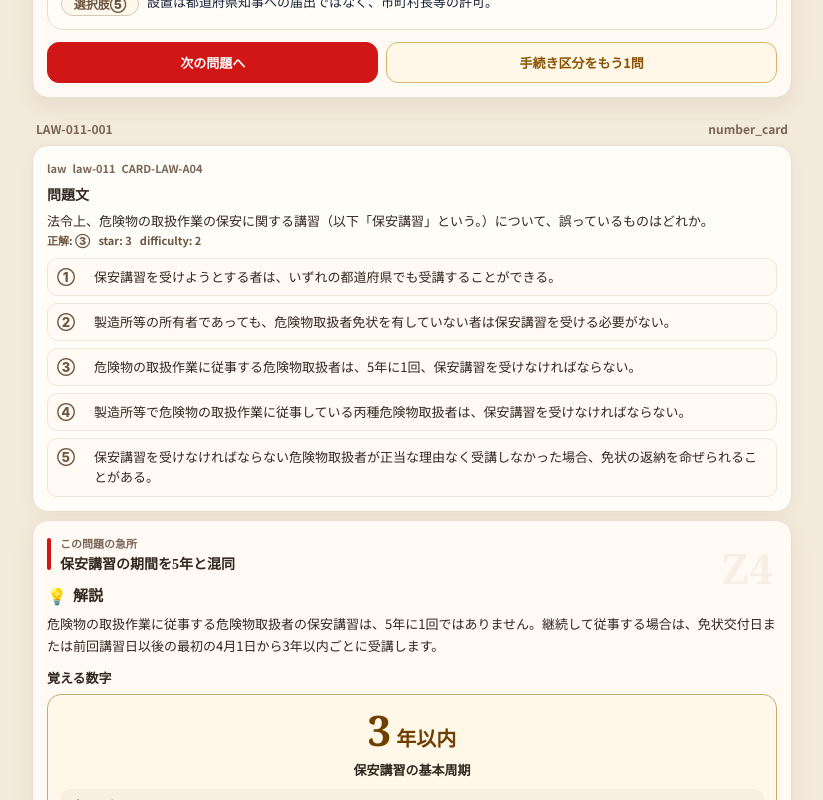
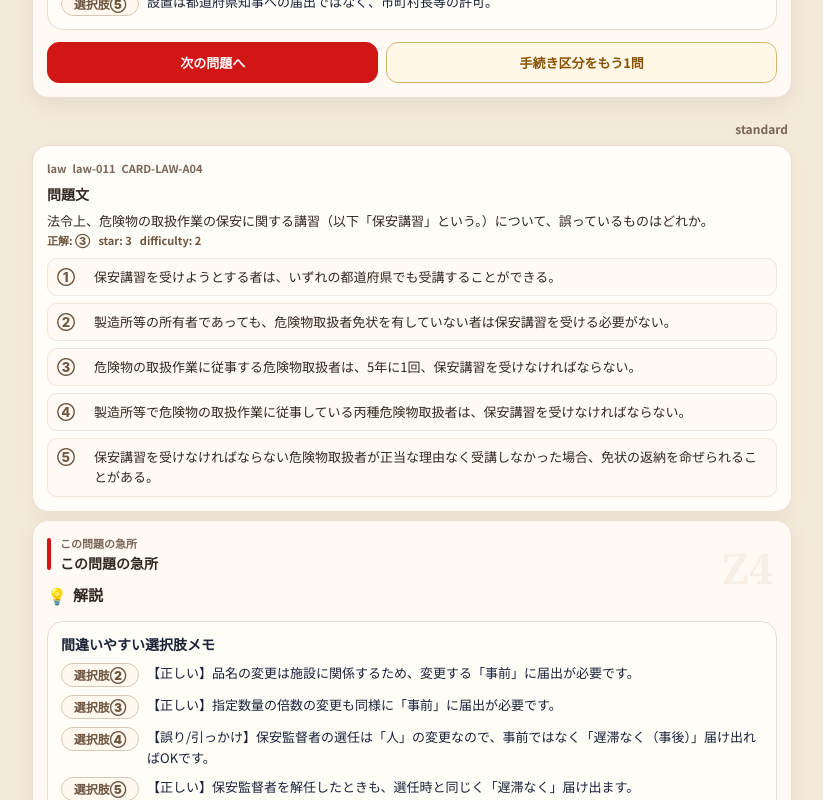
Before and after one commit to tvf6usmhq5pm-crypto/otu4_reboot, a Next.js app: page /dev/explanation-preview in a window 1280 px wide. Shown: the part 1040-1840 px from the top of the page, without its empty margins (228-1051 px from the left). Built offline with nearby package versions, Linux system fonts and the light colour scheme.

Commit message:
refactor: LAW-011-001 replace table with optionMemos and text comparison

```diff
--- a/data/explanation_meta_pilot_law_v1.ts
+++ b/data/explanation_meta_pilot_law_v1.ts
@@ -57,22 +57,25 @@ export const explanationMetaPilotLawV1: ExplanationMetaMap = {
     reviewCtaLabel: '手続き区分をもう1問',
   },
 
-  'LAW-011-001': {
-    questionId: 'LAW-011-001',
-    schemaVersion: 1,
-    misconceptionId: 'law.safety_course.interval_5y',
-    lossCategory: 'number_confusion',
-    lossTitle: '保安講習の期間を5年と混同',
-    style: 'number_card',
-    shortExplanation: '危険物の取扱作業に従事する危険物取扱者の保安講習は、5年に1回ではありません。継続して従事する場合は、免状交付日または前回講習日以後の最初の4月1日から3年以内ごとに受講します。',
-    highlightTerms: ['3年以内', '5年'],
-    numberHighlight: {
-      value: '3',
-      unit: '年以内',
-      label: '保安講習の基本周期',
-      danger: '5年ではない',
-    },
-    reviewCtaLabel: '保安講習をもう1問',
+"LAW-011-001": {
+    id: "LAW-011-001",
+    lossCategory: "procedure_confusion",
+    lossTitle: "この問題の急所",
+    style: "standard",
+    content: `危険物施設の変更手続きにおける、**「事前」と「事後」の境界線**を整理しましょう。
+
+▶ **施設の中身や構造を変える**（指定数量・品名の変更）
+ ＝ **【事前（変更前）】** に市町村長等へ届出
+
+▶ **人を変える**（危険物保安監督者の選任・解任）
+ ＝ **【事後（遅滞なく）】** に市町村長等へ届出`,
+    optionMemos: {
+      "1": "【正しい】品名の変更は施設に関係するため、変更する「事前」に届出が必要です。",
+      "2": "【正しい】指定数量の倍数の変更も同様に「事前」に届出が必要です。",
+      "3": "【誤り/引っかけ】保安監督者の選任は「人」の変更なので、事前ではなく「遅滞なく（事後）」届け出ればOKです。",
+      "4": "【正しい】保安監督者を解任したときも、選任時と同じく「遅滞なく」届け出ます。",
+      "5": "【正しい】施設の譲渡や引渡（所有者の変更）があった場合も「遅滞なく」届け出ます。"
+    }
   },
 
   'LAW-004-008': {
```
